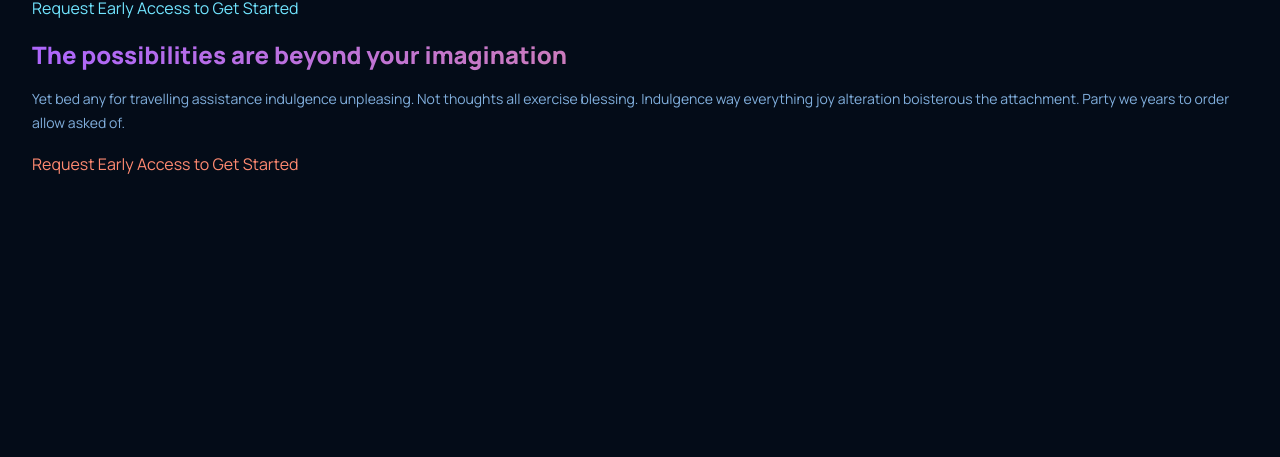
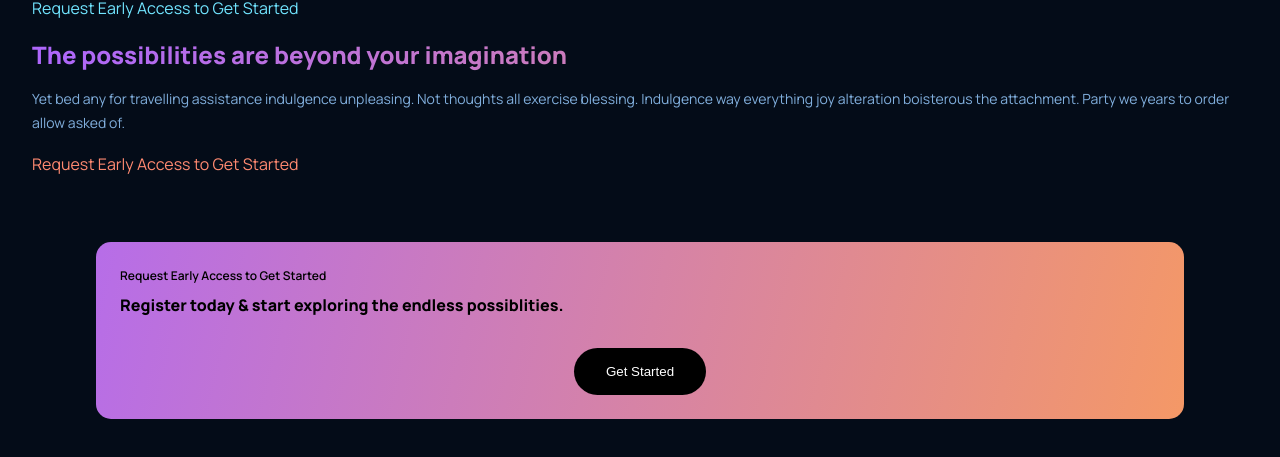
Before and after one commit to toriola998/GPT-3, a plain HTML site: page index.html in a window 1280 px wide. Shown: the part 2514-2971 px from the top of the page. Before the commit the page ends 2756 px from the top, so only its background shows below. Drawn offline with Linux system fonts and the light colour scheme.

Commit message:
added CTA

```diff
--- a/index.html
+++ b/index.html
@@ -122,6 +122,11 @@
                 <p class="explore">Request Early Access to Get Started</p>
             </section>
 
+            <section class="register">
+                 <p>Request Early Access to Get Started</p>
+                 <h4>Register today & start exploring the endless possiblities.</h4>
+                 <button>Get Started</button>
+            </section>
 
 
 
--- a/styles.css
+++ b/styles.css
@@ -207,3 +207,36 @@ input {
     font-size: 16px;
     padding-top: 1rem;
 }
+
+.register {
+    width: 85%;
+    background: var(--gradient-bar);
+    height: auto;
+    margin: 0rem auto 6rem;
+    border-radius: 15px;
+    padding: 1.5rem;
+}
+
+.register p, .register h4 {
+    color: #000;
+}
+
+.register h4  {
+    font-weight: 800;
+    margin: 0.5rem 0 2rem;
+}
+
+.register p{
+    font-size: 12px;
+    font-weight: 600;
+}
+
+.register button {
+    background-color: #000;
+    color: #fff;
+    border: none;
+    border-radius: 50px;
+    padding:1rem 2rem;
+    margin: auto;
+    display: block;
+}
```
